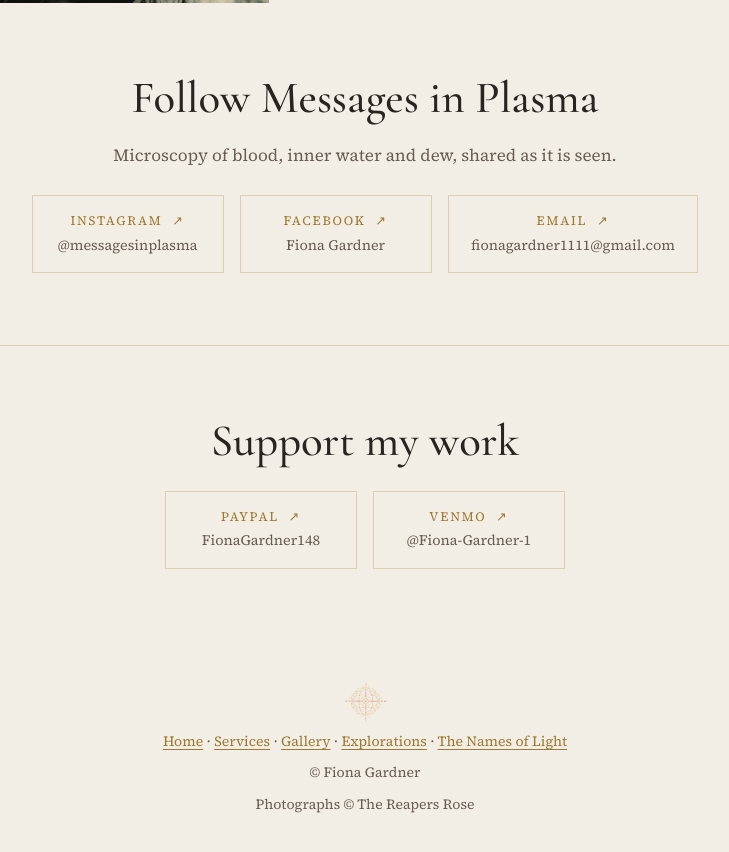
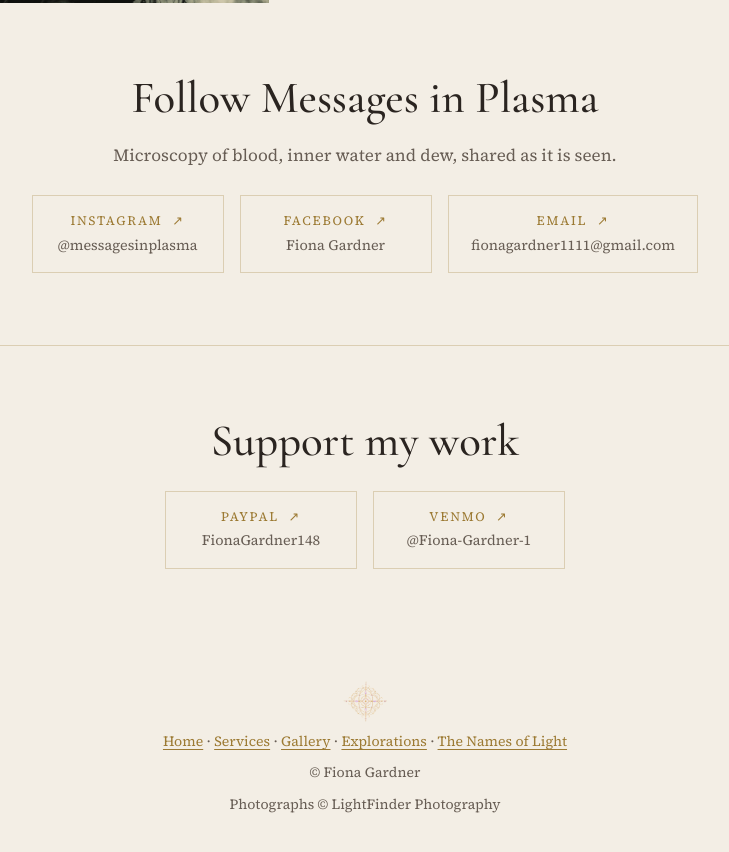
Before and after one commit to AnaSeahawk/fiona-gardner-site, a plain HTML site: page docs/index.html in a window 1280 px wide. Shown: the part 2720-3572 px from the top of the page, without its empty margins (275-1004 px from the left). Drawn offline with nearby package versions, Linux system fonts and the light colour scheme.

Commit message:
Photo credit: LightFinder Photography in place of The Reapers Rose
Co-authored-by: Fiona Gardner <fionagardner@MacBookPro.attlocal.net>
Co-authored-by: Claude Opus 5.5 <noreply@anthropic.com>

```diff
--- a/docs/index.html
+++ b/docs/index.html
@@ -95,7 +95,7 @@
     <img src="assets/fiona-gardner-symbol.png" alt="" width="128" height="128">
     <p><a href="./">Home</a> · <a href="services.html">Services</a> · <a href="gallery.html">Gallery</a> · <a href="explorations.html">Explorations</a> · <a href="names-of-light.html">The&nbsp;Names&nbsp;of&nbsp;Light</a></p>
     <p>© Fiona Gardner</p>
-    <p>Photographs © The Reapers Rose</p>
+    <p>Photographs © LightFinder Photography</p>
   </footer>
   <script src="theme.js" defer></script>
 </body>
```
Also changed, not shown: 1 other file.
